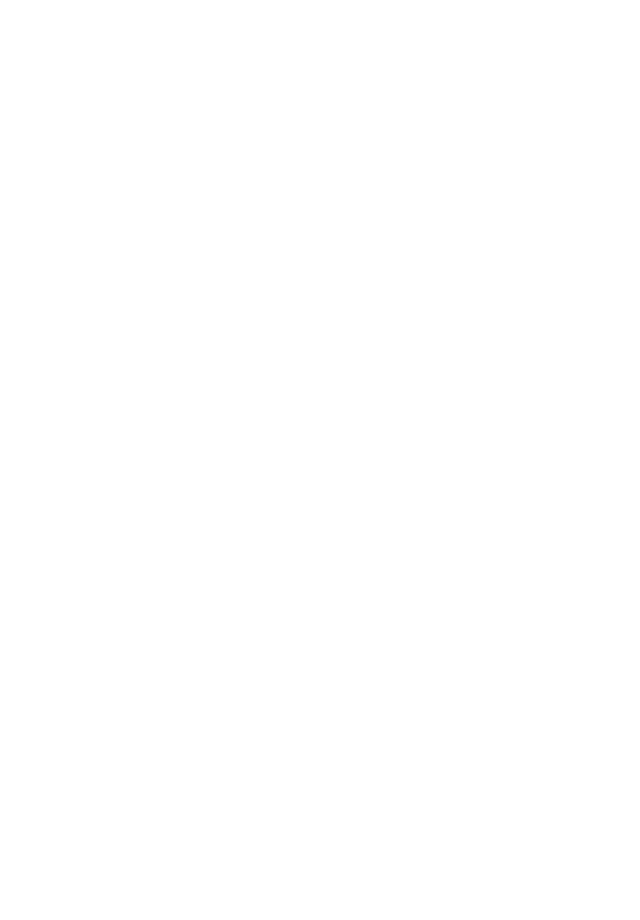
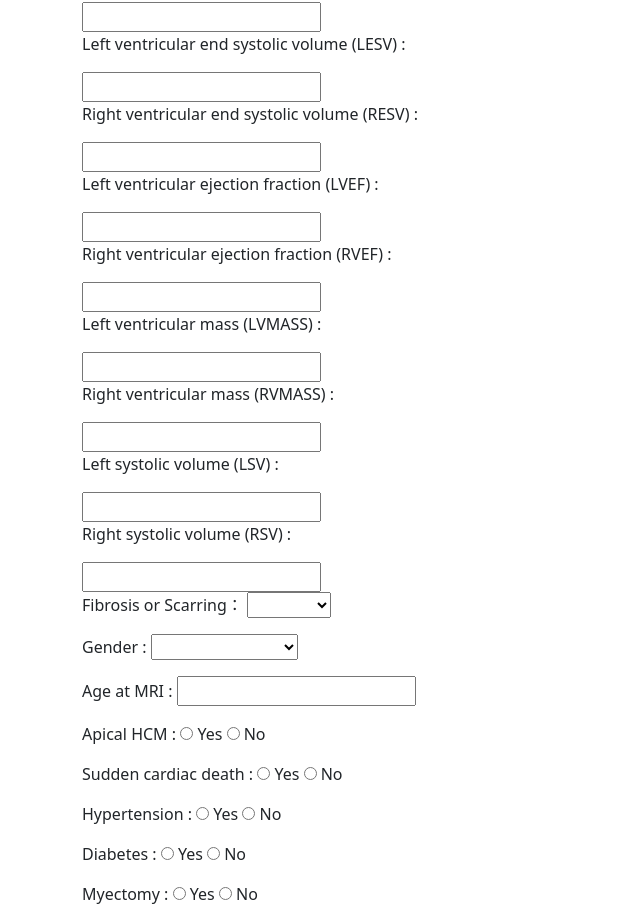
Before and after one commit to wjy4/CardiomyopathyData-Sharing-Platform, a Vue app: page /submitdata in a window 1280 px wide. Shown: the part 589-1509 px from the top of the page, without its empty margins (0-640 px from the left). Before the commit the page ends 800 px from the top, so only its background shows below. Built offline with nearby package versions, Linux system fonts and the light colour scheme; no server answers.

Commit message:
Initial commit

```diff
--- a/src/views/Account.vue
+++ b/src/views/Account.vue
@@ -15,6 +15,7 @@
         </thead>
 
         <tbody>
+
         </tbody>
       </table>
     </template>
--- a/src/views/SubmitData.vue
+++ b/src/views/SubmitData.vue
@@ -27,11 +27,75 @@
     <div v-if="success.success" class="alert alert-success w-75 my-3" role="alert">
       Successfully added {{success.numRecords}} records to the database.
     </div>
+    <h2>Manual data insert</h2>
+    <form id="manualdata" v-if="!isProcessing">
+     <h5> (All input must be a number)</h5>
+  <p>Left ventricular end diastolic volume (LEDV) :</p>
+         <input type="text" v-model="LEDV" @keypress="isNumber($event)">
+  <p>Right ventricular end diastolic volume (REDV) :</p>
+        <input type="text" v-model="REDV" @keypress="isNumber($event)">
+    <p>Left ventricular end systolic volume (LESV) : </p>
+        <input type="text" v-model="LESV" @keypress="isNumber($event)">
+    <p>Right ventricular end systolic volume (RESV) :</p>
+         <input type="text" v-model="RESV" @keypress="isNumber($event)">
+    <p>Left ventricular ejection fraction (LVEF) :</p>
+        <input type="text" v-model="LVEF" @keypress="isNumber($event)">
+    <p>Right ventricular ejection fraction (RVEF) :</p>
+        <input type="text" v-model="RVEF" @keypress="isNumber($event)">
+    <p>Left ventricular mass (LVMASS) : </p>
+        <input type="text" v-model="LVMASS" @keypress="isNumber($event)">
+    <p>Right ventricular mass (RVMASS) : </p>
+        <input type="text" v-model="RVMASS" @keypress="isNumber($event)">
+    <p>Left systolic volume (LSV) :</p>
+        <input type="text" v-model="LSV" @keypress="isNumber($event)">
+    <p>Right systolic volume (RSV) : </p>
+        <input type="text" v-model="LSV" @keypress="isNumber($event)">
 
-    <h2>Manual data insert</h2>
+   <p>Fibrosis or Scarring：
+    <select v-model="scar">
+      <option>fibrosis</option>
+      <option>scarring</option>
+    </select>
+   </p>
+   <p>Gender :
+    <select v-model="gender">
+      <option>Male</option>
+      <option>Female</option>
+      <option>Prefer not to say</option>
+    </select>
+   </p>
 
+    <p>Age at MRI :
+    <input type="text" v-model="MRI" @keypress="isNumber($event)">
+  </p>
+    <p>Apical HCM :
+    <input type="radio" name="HCM" value="Yes" v-model="HCM"> Yes
+    <input type="radio" name="HCM" value="No" v-model="HCM"> No
+  </p>
+
+    <p>Sudden cardiac death :
+    <input type="radio" name="SCD" value="Yes" v-model="SCD"> Yes
+    <input type="radio" name="SCD" value="No" v-model="SCD"> No
+  </p>
+    <p>Hypertension :
+    <input type="radio" name="Hypertension" value="Yes" v-model="Hypertension"> Yes
+    <input type="radio" name="Hypertension" value="No" v-model="Hypertension"> No
+  </p>
+    <p>Diabetes :
+    <input type="radio" name="diabetes" value="Yes" v-model="diabetes"> Yes
+    <input type="radio" name="diabetes" value="No" v-model="diabetes"> No
+  </p>
+    <p>Myectomy :
+    <input type="radio" name="myectomy" value="Yes" v-model="myectomy"> Yes
+    <input type="radio" name="myectomy" value="No" v-model="myectomy"> No
+  </p>
+   <button class="btn btn-warning" @click="onSubmit"> Submit data </button>
+  </form>
   </div>
+
+
 </template>
+
 
 <script>
 import { ref, reactive } from "vue";
@@ -108,7 +172,19 @@
     }
 
     return {onFileUploaded, onSubmit, isProcessing, error, success}
+  },
+   methods: {
+    isNumber: function(evt) {
+      evt = (evt) ? evt : window.event;
+      var charCode = (evt.which) ? evt.which : evt.keyCode;
+      if ((charCode > 31 && (charCode < 48 || charCode > 57)) && charCode !== 46) {
+        evt.preventDefault();
+      } else {
+        return true;
+      }
+    }
   }
+
 }
 </script>
 <style>
```
Also changed, not shown: 1 other file (tests, documents, lock files or other folders).
